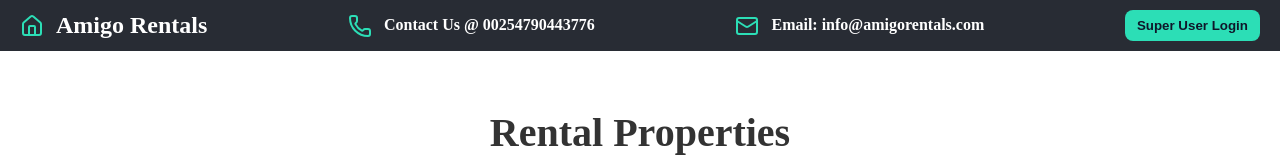
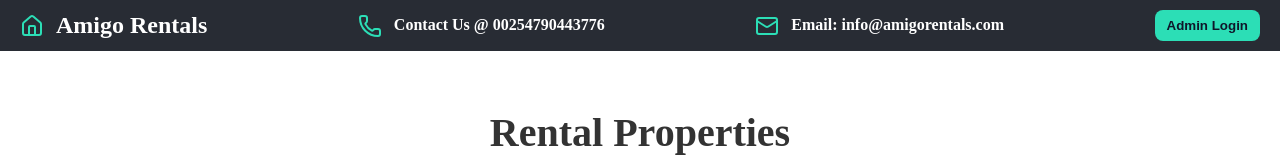
Before and after one commit to justus-ai/https-github.com-justus-ai-amigo-rentals, a React (Vite) app: page / in a window 1280 px wide. Shown: the top 160 px of the page. Built offline with nearby package versions, Linux system fonts and the light colour scheme.

Commit message:
changed from super user to admin

```diff
--- a/src/components/AdminLogin/AdminLogin.jsx
+++ b/src/components/AdminLogin/AdminLogin.jsx
@@ -19,7 +19,7 @@ const AdminLogin = ({ onLogin, onCancel }) => {
   return (
     <section className='admin-login'>
       <div className='admin-login-card'>
-        <h2>Super User Login</h2>
+        <h2>Admin Login</h2>
         <p>Sign in with an admin account to manage website content.</p>
 
         <form onSubmit={handleSubmit} className='admin-login-form'>
--- a/src/components/Header/Header.jsx
+++ b/src/components/Header/Header.jsx
@@ -30,7 +30,7 @@ const Header = ({
             ? 'Back to Listings'
             : isAuthenticated
               ? 'Open Admin'
-              : 'Super User Login'}
+              : 'Admin Login'}
         </button>
       </div>
     </header>
```
